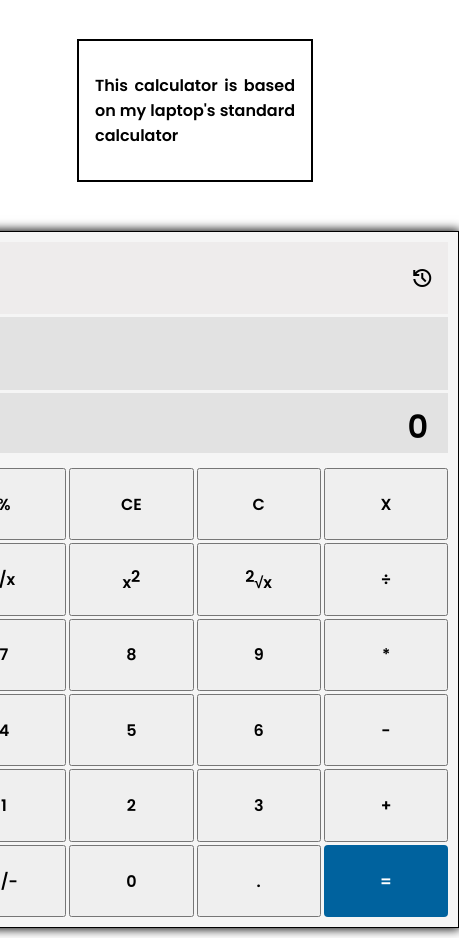
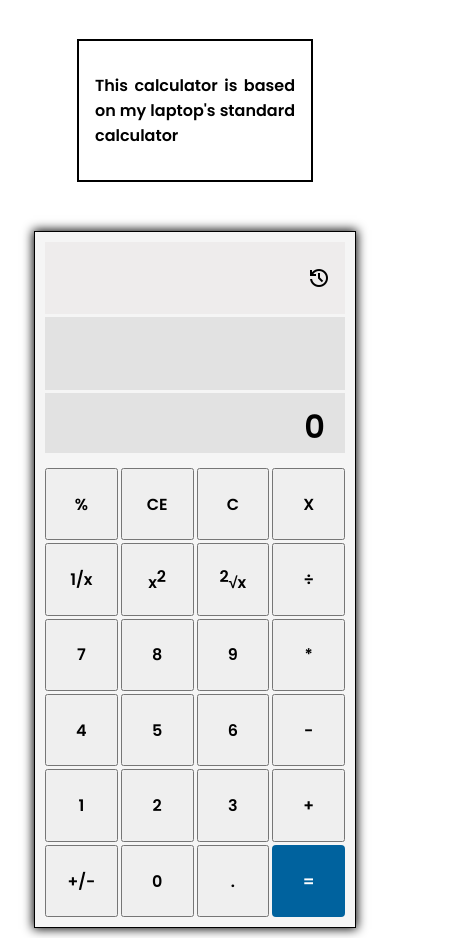
Before and after one commit to alvinjaymaique/calculator, a plain HTML site: page index.html in a window 390 px wide. Shown: the whole page, 459 px wide, since content can reach past the window. Drawn offline with nearby package versions, Linux system fonts and the light colour scheme.

Commit message:
Add files via upload

```diff
--- a/style.css
+++ b/style.css
@@ -270,4 +270,9 @@ body{
         flex-direction: column;
         align-items: center;
     }
+
+    #template{
+        width: 40vw;
+        min-width: 300px;
+    }
 }
```
